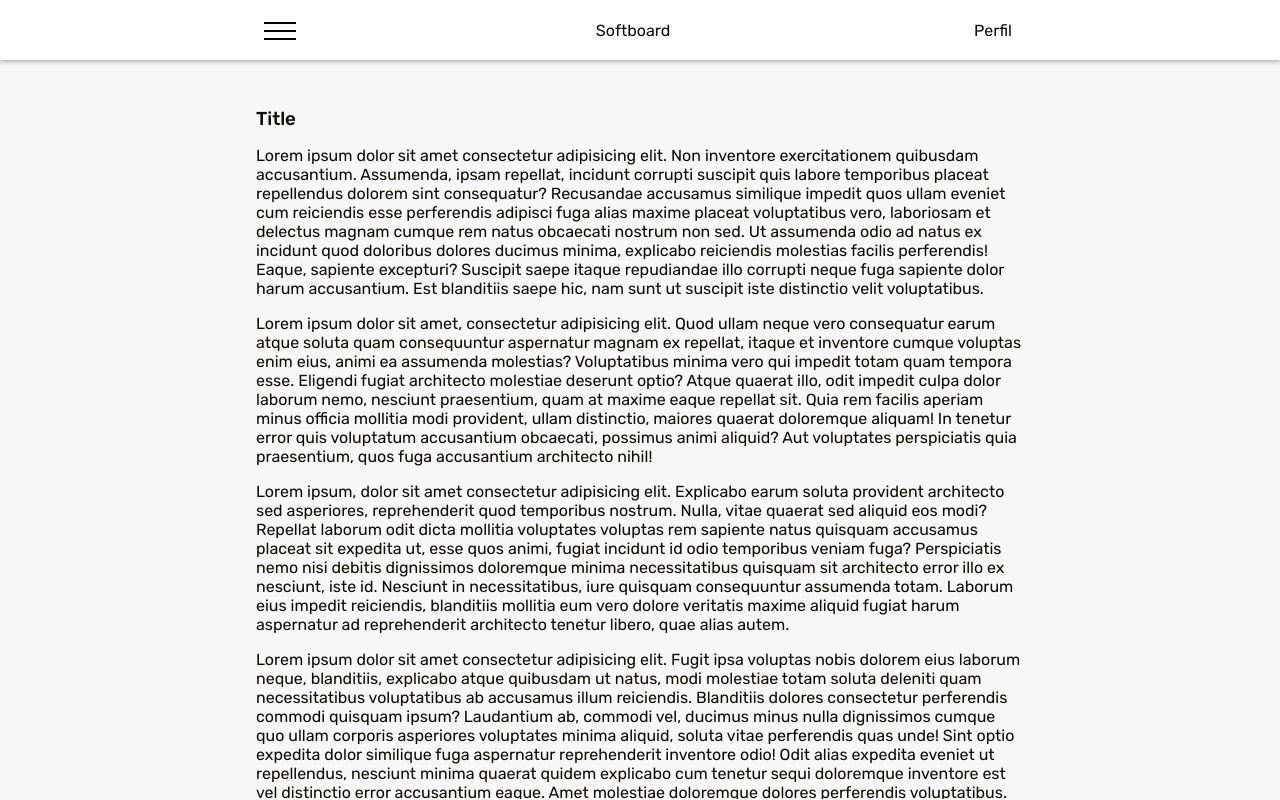
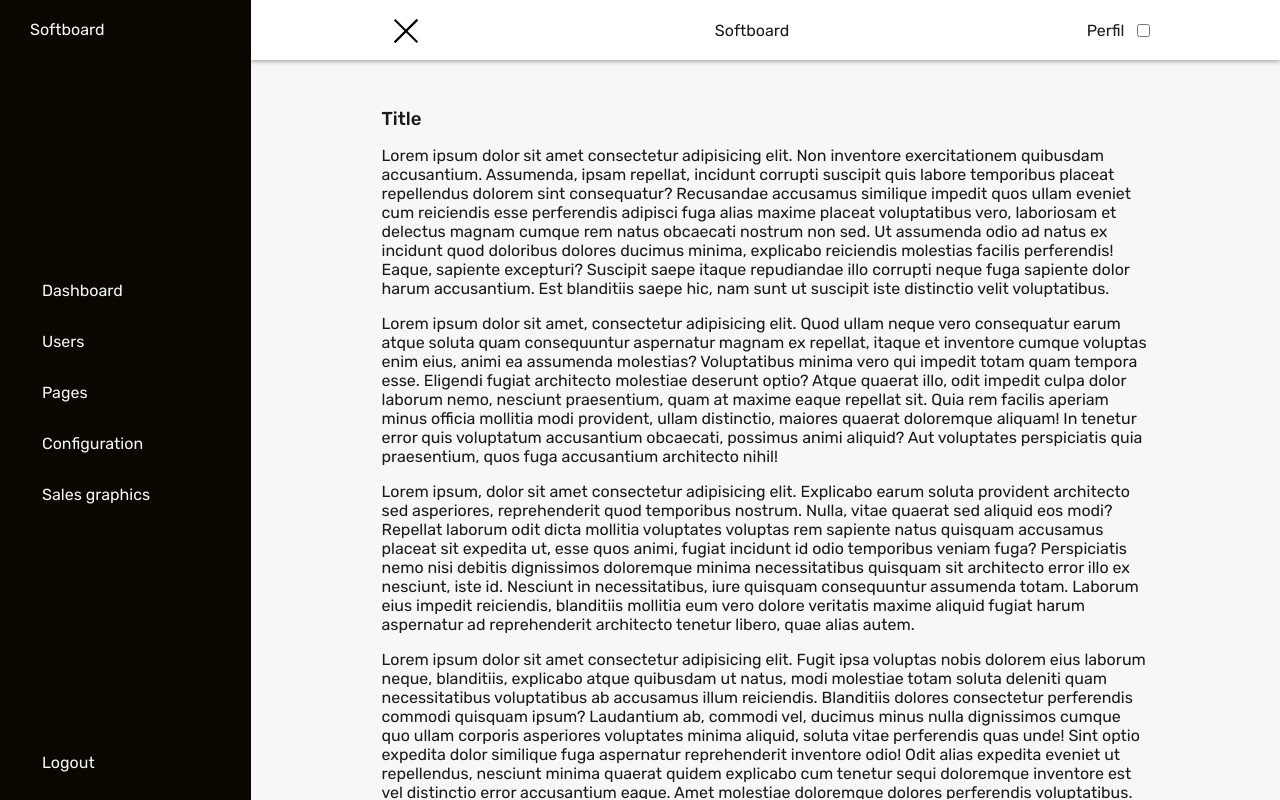
Before and after one commit to Lucas-Ayabe/softboard-dashboard-layout, a plain HTML site: page index.html in a window 1280 px wide. Drawn offline with Linux system fonts and the light colour scheme.

Commit message:
added themes

```diff
--- a/assets/css/styles.css
+++ b/assets/css/styles.css
@@ -7,7 +7,8 @@
     --primary-dark: #ffa000;
     --primary-darker: #ffa000;
     --light: #f8f7f7;
-    --dark: #0f0a00;
+    --dark: hsl(40, 5%, 10%);
+    --darker: hsl(40, 100%, 2%);
     --ui-background: var(--light);
     --ui-background-secondary: var(--dark);
     --ui-color: var(--dark);
@@ -16,6 +17,10 @@
     --gutter: 1rem;
 
     --sidebar-gutter: 0;
+    --sidebar-background: var(--darker);
+    --sidebar-color: var(--light);
+
+    --nav-background: #fff;
 
     --family: 'Rubik', sans-serif;
     --helper: 0.85em;
@@ -119,8 +124,8 @@ a {
 }
 
 .dashboard .sidebar {
-    background: var(--ui-background-secondary);
-    color: var(--ui-color-secondary);
+    background: var(--sidebar-background);
+    color: var(--sidebar-color);
     max-height: 100vh;
 
     position: fixed;
@@ -147,7 +152,7 @@ a {
 }
 
 .dashboard .main-panel > .nav {
-    background: #fff;
+    background: var(--nav-background, #fff);
     box-shadow: 0 2px 4px rgba(15, 10, 0, 0.3);
 }
 
@@ -158,7 +163,6 @@ a {
 
 @media screen and (min-width: 568px) {
     .dashboard .sidebar {
-        /* box-shadow: 4px 0 8px rgba(15, 10, 0, 0.3); */
         position: relative;
         top: 0;
         left: 0;
@@ -208,7 +212,7 @@ a {
 
 .nav.sidebar .brand {
     display: block;
-    color: var(--ui-color-secondary);
+    color: var(--sidebar-color);
 }
 
 .nav .menu {
@@ -217,8 +221,15 @@ a {
 }
 
 .nav .menu.stack {
+    padding-left: 100px;
+    padding-right: 20px;
     flex-direction: column;
     height: 100%;
+}
+
+.nav .item {
+    display: flex;
+    align-items: center;
 }
 
 .nav .link {
@@ -234,12 +245,17 @@ a {
 }
 
 .nav.sidebar .link {
-    color: var(--ui-color-secondary);
+    color: var(--sidebar-color);
 }
 
 @media screen and (min-width: 568px) {
     .nav .brand {
         display: block;
+    }
+
+    .nav .menu.stack {
+        padding-left: 30px;
+        padding-right: 30px;
     }
 }
 
@@ -312,6 +328,14 @@ a {
     }
 }
 
+.dark-theme {
+    --ui-background: var(--dark);
+    --ui-background-secondary: var(--primary);
+    --ui-color: var(--light);
+    --ui-color-secondary: var(--dark);
+    --nav-background: #000;
+}
+
 .mt-auto {
     margin-top: auto !important;
 }
--- a/assets/js/script.js
+++ b/assets/js/script.js
@@ -22,8 +22,12 @@ const onEvent = (event) => (element) => (callback) => {
     return callback;
 };
 
+const matchMedia = (expression) => window.matchMedia(expression).matches;
+
 const onClick = onEvent('click');
+const onChange = onEvent('change');
 
+const themeButton = select('#theme[type=checkbox]');
 const hamburger = select('.hamburger[data-target]');
 
 /**
@@ -33,7 +37,6 @@ const hamburger = select('.hamburger[data-target]');
 const toggleHamburger = (hamburger) => {
     const { target } = hamburger.dataset;
     const nav = select(target);
-    console.log(hamburger);
     if (nav) {
         const navState = nav.getAttribute('aria-expanded') === 'true';
         hamburger.classList.toggle('is-active');
@@ -44,4 +47,16 @@ const toggleHamburger = (hamburger) => {
 if (hamburger) {
     const onClickInHamburger = onClick(hamburger);
     onClickInHamburger(({ currentTarget }) => toggleHamburger(currentTarget));
+
+    if (matchMedia('(min-width: 568px)')) {
+        toggleHamburger(hamburger);
+    }
 }
+
+if (themeButton) {
+    const onChangeInTheme = onChange(themeButton);
+
+    onChangeInTheme(() => {
+        document.documentElement.classList.toggle('dark-theme');
+    });
+}
--- a/index.html
+++ b/index.html
@@ -47,6 +47,13 @@
                             <ul class="menu">
                                 <li class="item">
                                     <a href="#" class="link">Perfil</a>
+                                </li>
+                                <li class="item">
+                                    <input
+                                        type="checkbox"
+                                        name="theme"
+                                        id="theme"
+                                    />
                                 </li>
                             </ul>
                         </div>
```
